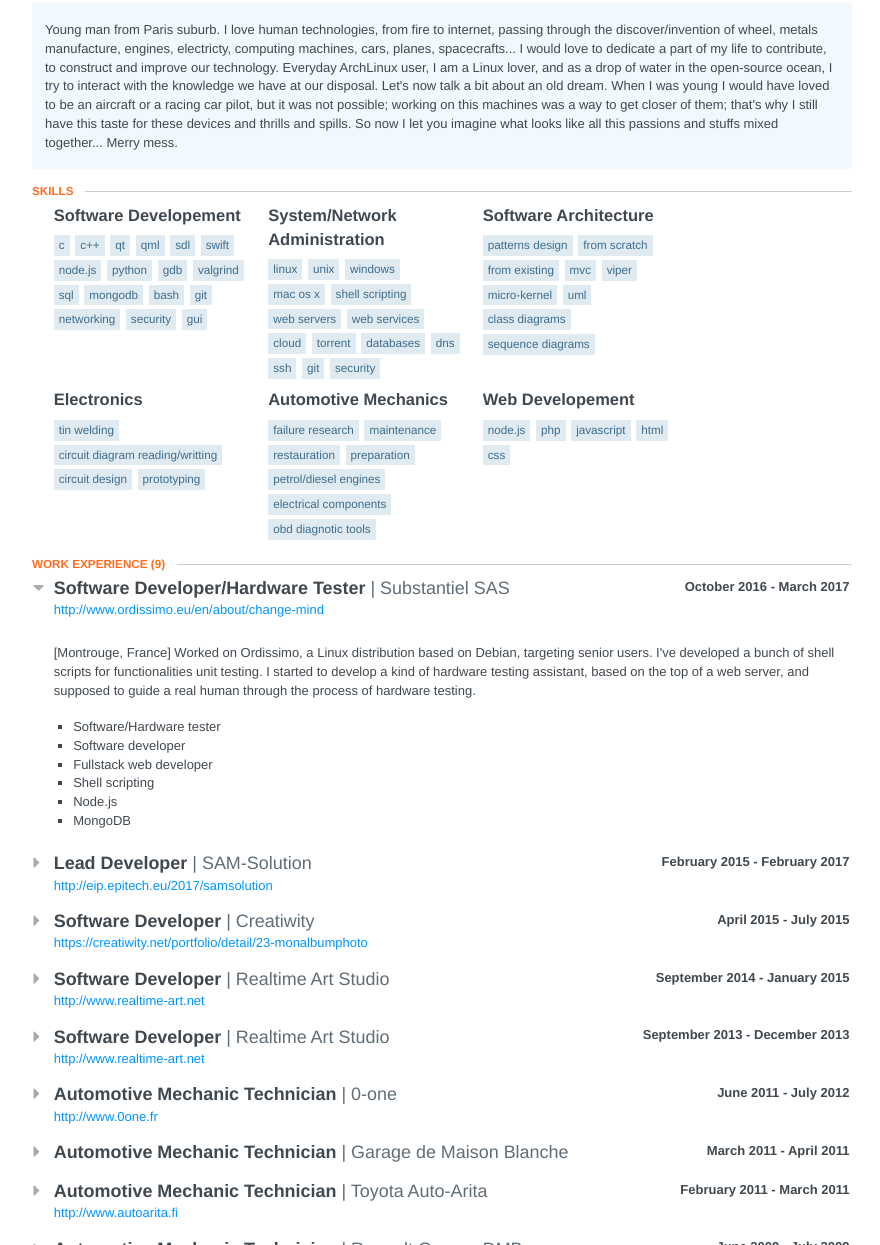
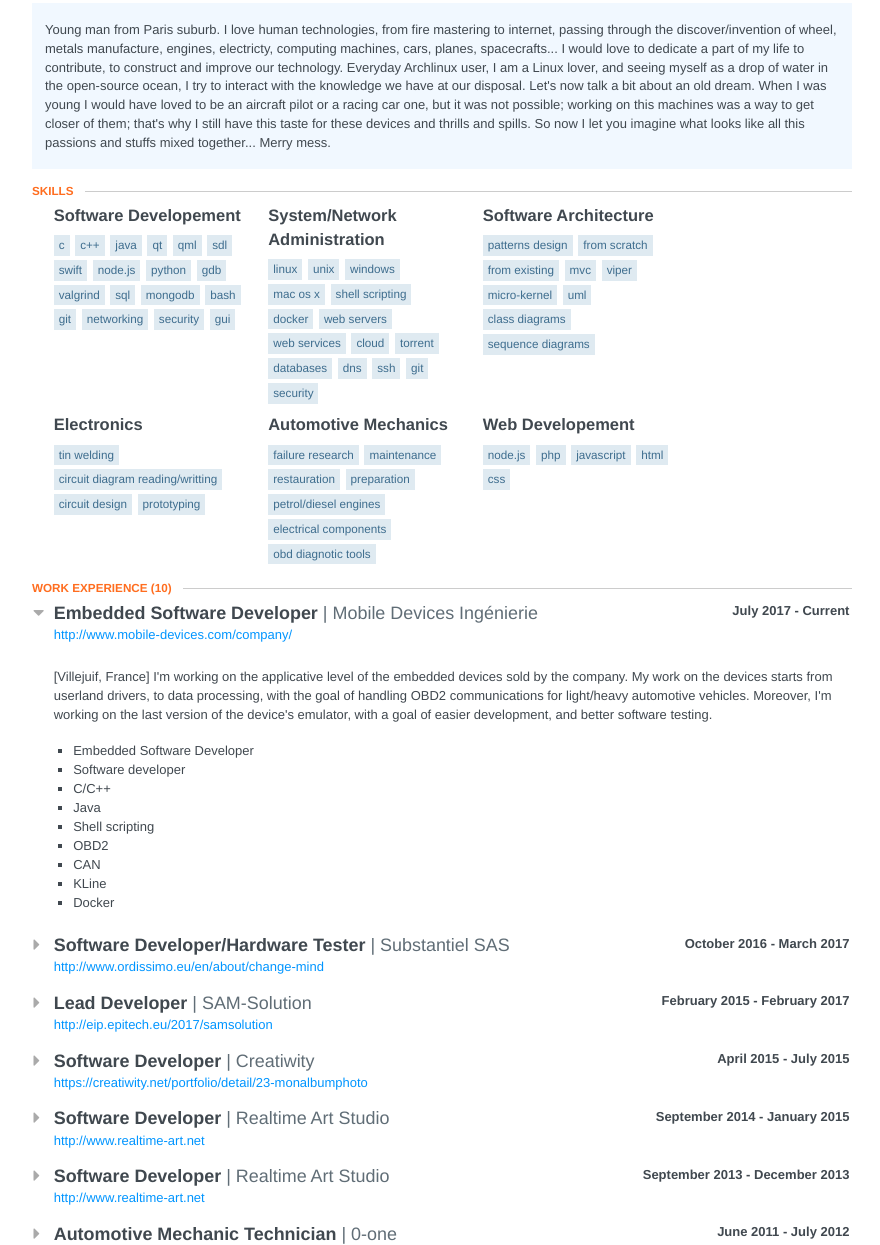
Before and after one commit to Grenadingue/Grenadingue.github.io, a plain HTML site: page index.html in a window 1280 px wide. Shown: the part 192-1437 px from the top of the page, without its empty margins (198-1078 px from the left). Drawn offline with Linux system fonts and the light colour scheme.

Commit message:
Re-generate web version

```diff
--- a/index.html
+++ b/index.html
@@ -732,7 +732,7 @@ ul.courses li:hover {
 
 					<section class="section main-summary">
 						<section>
-							<div><p>Young man from Paris suburb. I love human technologies, from fire to internet, passing through the discover/invention of wheel, metals manufacture, engines, electricty, computing machines, cars, planes, spacecrafts... I would love to dedicate a part of my life to contribute, to construct and improve our technology. Everyday ArchLinux user, I am a Linux lover, and as a drop of water in the open-source ocean, I try to interact with the knowledge we have at our disposal. Let's now talk a bit about an old dream. When I was young I would have loved to be an aircraft or a racing car pilot, but it was not possible; working on this machines was a way to get closer of them; that's why I still have this taste for these devices and thrills and spills. So now I let you imagine what looks like all this passions and stuffs mixed together... Merry mess.</p></div>
+							<div><p>Young man from Paris suburb. I love human technologies, from fire mastering to internet, passing through the discover/invention of wheel, metals manufacture, engines, electricty, computing machines, cars, planes, spacecrafts... I would love to dedicate a part of my life to contribute, to construct and improve our technology. Everyday Archlinux user, I am a Linux lover, and seeing myself as a drop of water in the open-source ocean, I try to interact with the knowledge we have at our disposal. Let's now talk a bit about an old dream. When I was young I would have loved to be an aircraft pilot or a racing car one, but it was not possible; working on this machines was a way to get closer of them; that's why I still have this taste for these devices and thrills and spills. So now I let you imagine what looks like all this passions and stuffs mixed together... Merry mess.</p></div>
 						</section>
 					</section>
 
@@ -748,6 +748,7 @@ ul.courses li:hover {
 							<ul class="keywords">
 								<li>C</li>
 								<li>C++</li>
+								<li>Java</li>
 								<li>Qt</li>
 								<li>QML</li>
 								<li>SDL</li>
@@ -775,6 +776,7 @@ ul.courses li:hover {
 								<li>Windows</li>
 								<li>Mac OS X</li>
 								<li>Shell scripting</li>
+								<li>Docker</li>
 								<li>Web servers</li>
 								<li>Web services</li>
 								<li>Cloud</li>
@@ -844,7 +846,7 @@ ul.courses li:hover {
 
 				<section class="section">
 					<header>
-						<h2 class='section-title'>Work Experience <span class="item-count">(9)</span></h2>
+						<h2 class='section-title'>Work Experience <span class="item-count">(10)</span></h2>
 					</header>
 					<section id="work">
 								<header>
@@ -852,6 +854,47 @@ ul.courses li:hover {
 											<span class="fa fa-caret-down"></span>
 									</span>
 									<div class="position">
+										Embedded Software Developer
+									</div>
+									<div class="company">
+										Mobile Devices Ingénierie
+									</div>
+									<div class="date">
+										<span class="startDate">
+											July 2017
+										</span>
+										<span class="endDate">
+											- Current
+										</span>
+									</div>
+								</header>
+
+                                <span class="website">
+                                    <a href="http://www.mobile-devices.com/company/">http://www.mobile-devices.com/company/</a>
+                                </span>
+
+
+								<div class="item display" style="opacity:1">
+									<div class="summary">
+										<p><p>[Villejuif, France] I'm working on the applicative level of the embedded devices sold by the company. My work on the devices starts from userland drivers, to data processing, with the goal of handling OBD2 communications for light/heavy automotive vehicles. Moreover, I'm working on the last version of the device's emulator, with a goal of easier development, and better software testing.</p></p>
+									</div>
+									<ul class="highlights">
+											<li>Embedded Software Developer</li>
+											<li>Software developer</li>
+											<li>C/C++</li>
+											<li>Java</li>
+											<li>Shell scripting</li>
+											<li>OBD2</li>
+											<li>CAN</li>
+											<li>KLine</li>
+											<li>Docker</li>
+									</ul>
+							</div>
+								<header>
+									<span class="space-left">
+											<span class="fa fa-caret-right"></span>
+									</span>
+									<div class="position">
 										Software Developer/Hardware Tester
 									</div>
 									<div class="company">
@@ -872,7 +915,7 @@ ul.courses li:hover {
                                 </span>
 
 
-								<div class="item display" style="opacity:1">
+								<div class="item display none" style="opacity:0">
 									<div class="summary">
 										<p><p>[Montrouge, France] Worked on Ordissimo, a Linux distribution based on Debian, targeting senior users. I've developed a bunch of shell scripts for functionalities unit testing. I started to develop a kind of hardware testing assistant, based on the top of a web server, and supposed to guide a real human through the process of hardware testing.</p></p>
 									</div>
```
